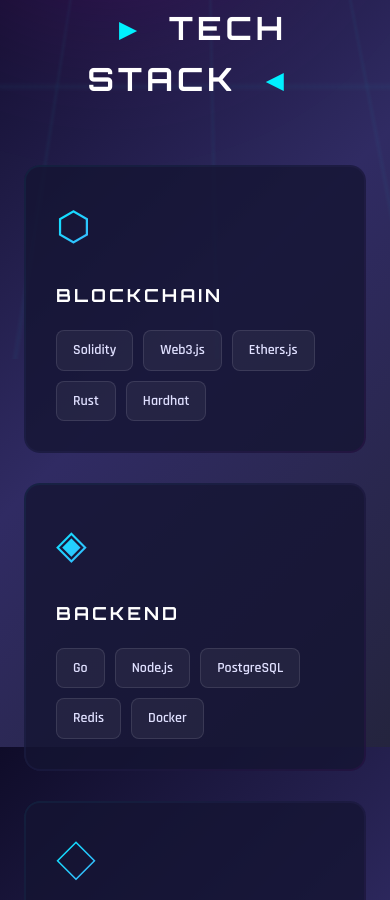
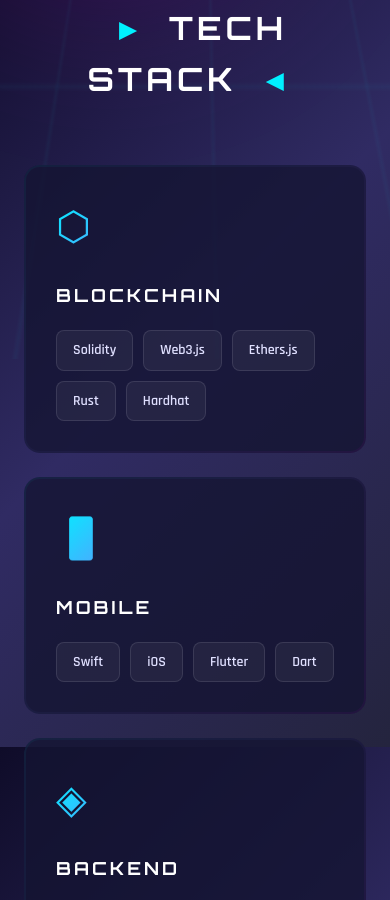
Before and after one commit to HarrisHan/harrishan.github.io, a plain HTML site: page index.html in a window 390 px wide. Shown: the part 941-1841 px from the top of the page. Drawn offline with Linux system fonts and the light colour scheme.

Commit message:
feat: Add Mobile tech stack with Swift, iOS, Flutter, Dart

```diff
--- a/css/style.css
+++ b/css/style.css
@@ -441,11 +441,17 @@
 
 .tech-grid {
   display: grid;
-  grid-template-columns: repeat(3, 1fr);
-  gap: 30px;
+  grid-template-columns: repeat(4, 1fr);
+  gap: 24px;
 }
 
-@media (max-width: 900px) {
+@media (max-width: 1100px) {
+  .tech-grid {
+    grid-template-columns: repeat(2, 1fr);
+  }
+}
+
+@media (max-width: 600px) {
   .tech-grid {
     grid-template-columns: 1fr;
   }
@@ -472,6 +478,10 @@
 
 .tech-card[data-category="blockchain"] .card-glow {
   background: radial-gradient(circle at center, rgba(0, 240, 255, 0.3), transparent 70%);
+}
+
+.tech-card[data-category="mobile"] .card-glow {
+  background: radial-gradient(circle at center, rgba(255, 128, 0, 0.3), transparent 70%);
 }
 
 .tech-card[data-category="backend"] .card-glow {
--- a/index.html
+++ b/index.html
@@ -102,6 +102,21 @@
                 <span class="tech-tag">Ethers.js</span>
                 <span class="tech-tag">Rust</span>
                 <span class="tech-tag">Hardhat</span>
+              </div>
+            </div>
+          </div>
+
+          <div class="tech-card" data-category="mobile">
+            <div class="card-glow"></div>
+            <div class="card-border"></div>
+            <div class="card-content">
+              <div class="card-icon">📱</div>
+              <h3 class="card-title">MOBILE</h3>
+              <div class="tech-tags">
+                <span class="tech-tag">Swift</span>
+                <span class="tech-tag">iOS</span>
+                <span class="tech-tag">Flutter</span>
+                <span class="tech-tag">Dart</span>
               </div>
             </div>
           </div>
```
